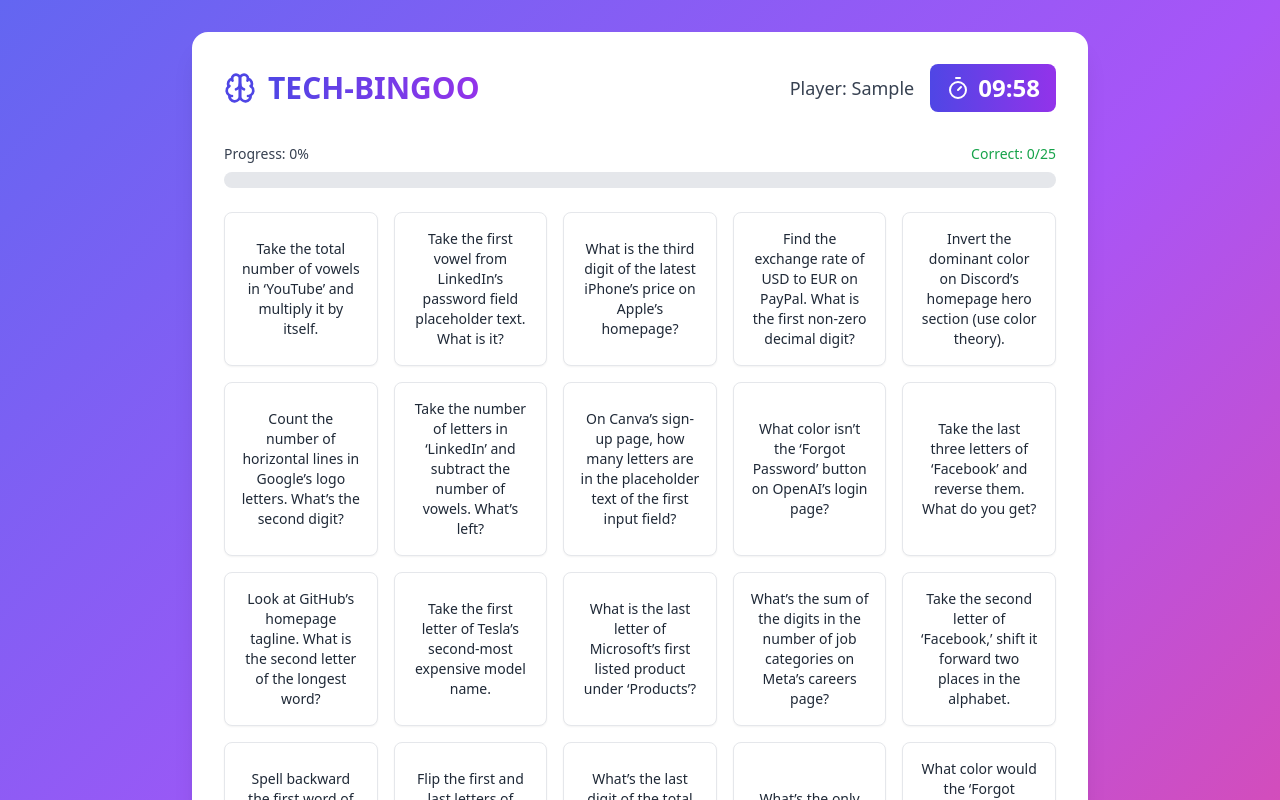
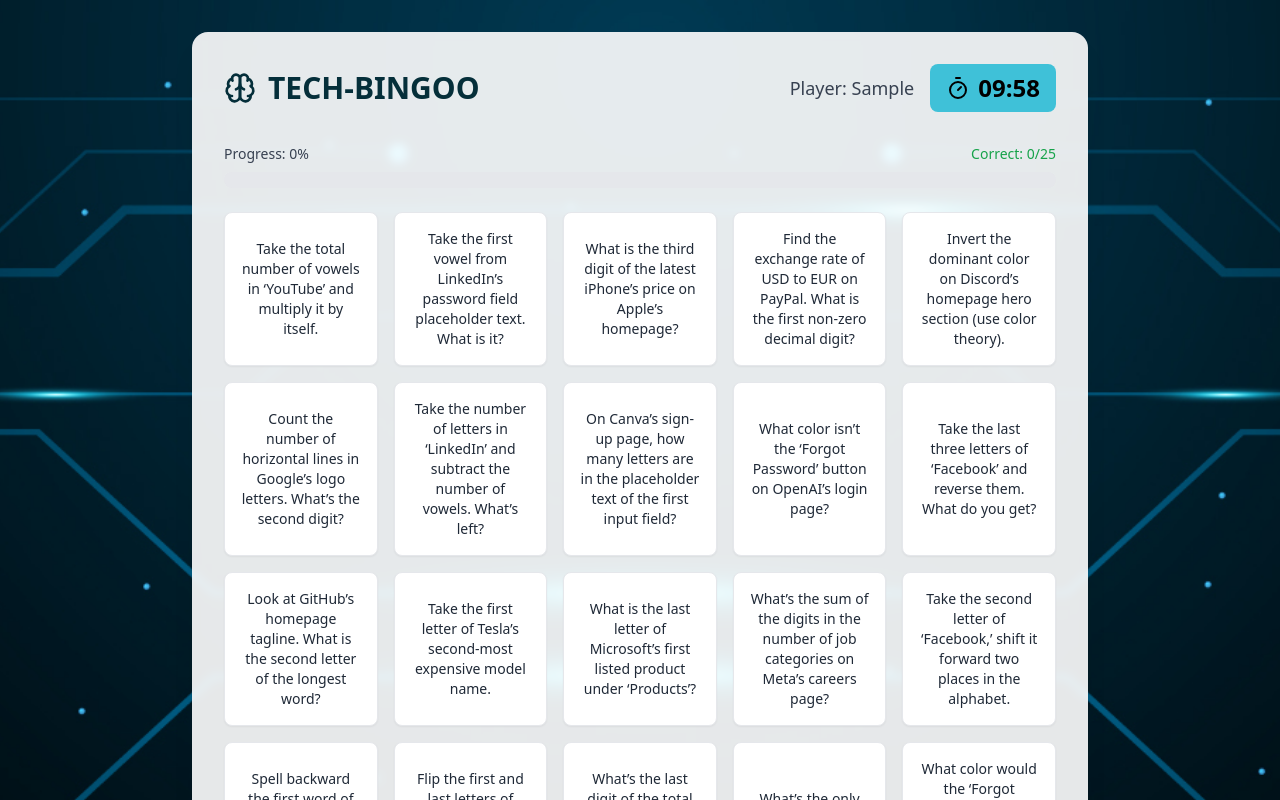
Before and after one commit to arvind05kumar/Xpedition_TechBingo, a React (Vite) app: page / in a window 1280 px wide. Both pictures are taken after typing "Sample" into the empty fields and a click on the button "Start Game". Shown: the top 800 px of the page. Built offline with nearby package versions, Linux system fonts and the light colour scheme.

Commit message:
theme changes

```diff
--- a/src/App.tsx
+++ b/src/App.tsx
@@ -215,7 +215,15 @@
 
   if (gameState.gameOver) {
     return (
-      <div className="min-h-screen bg-gradient-to-br from-indigo-500 via-purple-500 to-pink-500 py-12">
+      <div
+        style={{
+          minHeight: '100vh',
+          backgroundImage: 'url(/background.jpg)',
+          backgroundSize: 'cover',
+          backgroundPosition: 'center',
+        }}
+        className="py-12"
+      >
         <div className="max-w-4xl mx-auto">
           <div className="text-center mb-8">
             <h1 className="text-4xl font-bold text-white mb-4">
@@ -236,12 +244,20 @@
   }
 
   return (
-    <div className="min-h-screen bg-gradient-to-br from-indigo-500 via-purple-500 to-pink-500 py-8 px-4">
-      <div className="max-w-4xl mx-auto bg-white rounded-2xl shadow-xl p-8">
+    <div
+      style={{
+        minHeight: '100vh',
+        backgroundImage: 'url(/background.jpg)',
+        backgroundSize: 'cover',
+        backgroundPosition: 'center',
+      }}
+      className="py-8 px-4"
+    >
+      <div className="max-w-4xl mx-auto bg-white/90 backdrop-blur-sm rounded-2xl shadow-xl p-8">
         <div className="flex items-center justify-between mb-8">
           <div className="flex items-center gap-3">
-            <Brain className="w-8 h-8 text-indigo-600" />
-            <h1 className="text-3xl font-bold text-transparent bg-clip-text bg-gradient-to-r from-indigo-600 to-purple-600">
+            <Brain className="w-8 h-8" style={{ color: '#052F3A' }} />
+            <h1 className="text-3xl font-bold" style={{ color: '#052F3A' }}>
               TECH-BINGOO
             </h1>
           </div>
--- a/src/components/Timer.tsx
+++ b/src/components/Timer.tsx
@@ -25,7 +25,7 @@
   const seconds = timeLeft % 60;
 
   return (
-    <div className="flex items-center gap-2 text-2xl font-bold bg-gradient-to-r from-indigo-600 to-purple-600 text-white px-4 py-2 rounded-lg">
+    <div className="flex items-center gap-2 text-2xl font-bold text-black px-4 py-2 rounded-lg" style={{ backgroundColor: '#3FC1D8' }}>
       <TimerIcon className="w-6 h-6" />
       <span>
         {String(minutes).padStart(2, '0')}:{String(seconds).padStart(2, '0')}
--- a/src/components/Welcome.tsx
+++ b/src/components/Welcome.tsx
@@ -31,8 +31,8 @@
       <div className="max-w-md mx-auto bg-white rounded-2xl shadow-xl p-8">
         <div className="text-center mb-8">
           <div className="flex items-center justify-center gap-3 mb-4">
-            <Brain className="w-12 h-12 text-indigo-600" />
-            <h1 className="text-4xl font-bold text-transparent bg-clip-text bg-gradient-to-r from-indigo-600 to-purple-600">
+            <Brain className="w-12 h-12" style={{ color: '#052F3A' }} />
+            <h1 className="text-4xl font-bold" style={{ color: '#052F3A' }}>
               TECH-BINGOO
             </h1>
           </div>
@@ -41,7 +41,7 @@
         <form onSubmit={handleSubmit} className="space-y-6">
           <div>
             <label htmlFor="playerName" className="block text-sm font-medium text-gray-700 mb-1">
-              Enter Your Name
+              Enter Your Roll Number
             </label>
             <input
               type="text"
@@ -52,15 +52,15 @@
                 setError('');
               }}
               className="w-full px-4 py-3 rounded-lg border border-gray-300 focus:ring-2 focus:ring-indigo-500 focus:border-indigo-500"
-              placeholder="Your name"
+              placeholder="Your Roll number"
             />
             {error && <p className="mt-2 text-sm text-red-600">{error}</p>}
           </div>
 
           <button
             type="submit"
-            className="w-full bg-gradient-to-r from-indigo-600 to-purple-600 text-white py-3 px-4 rounded-lg
-              hover:from-indigo-700 hover:to-purple-700 transition-all duration-200 font-medium"
+            className="w-full text-black py-3 px-4 rounded-lg transition-all duration-200 font-medium"
+            style={{ backgroundColor: '#3FC1D8' }}
           >
             Start Game
           </button>
```
